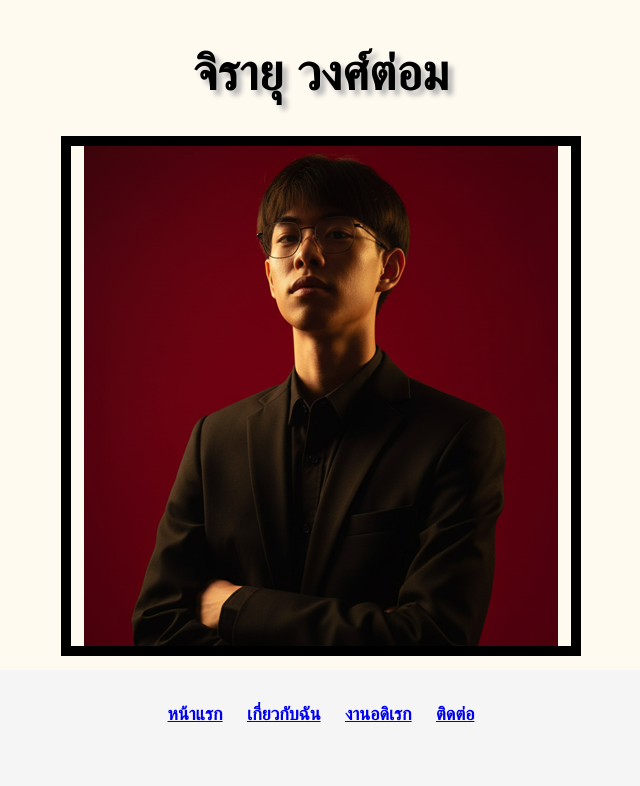
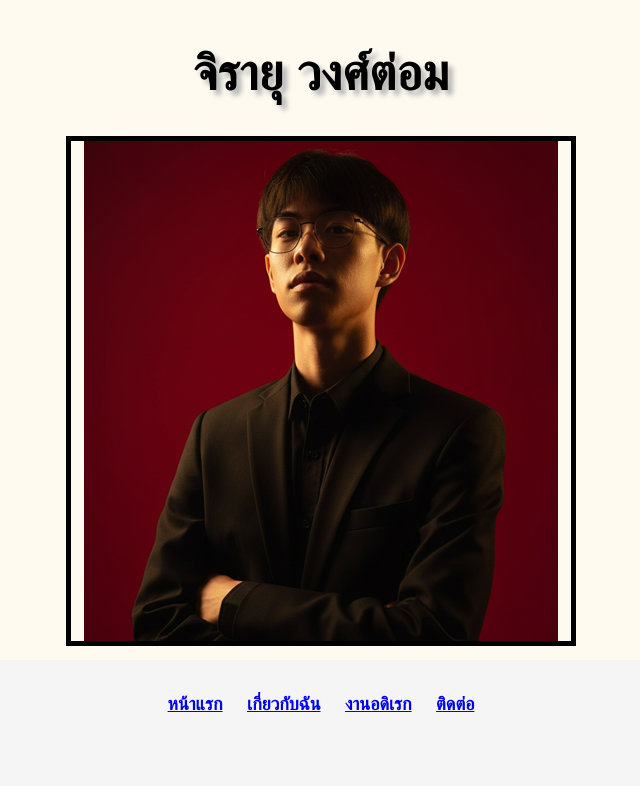
Before and after one commit to jirayuwongtom/ENGSE611, a plain HTML site: page Homework/index_CSS.html in a window 1280 px wide. Shown: the top 786 px of the page, without its empty margins (319-959 px from the left). Drawn offline with Linux system fonts and the light colour scheme.

Commit message:
Submit lab

```diff
--- a/Homework/style.css
+++ b/Homework/style.css
@@ -20,7 +20,6 @@ h1:hover{
 
 #main-header {
     background: #FFFAF0;
-    color: white;
     padding: 10px;
     text-align: center;
 }
@@ -35,7 +34,6 @@ p {
 }
 
 nav ul {
-    list-style: none;
     text-align: center;
     padding: 0;
 }
@@ -71,5 +69,5 @@ input[type="text"]:focus {
 }
 
 .box-short {
-    border: 10px solid #000;
+    border: 5px solid #000;
 }
```
